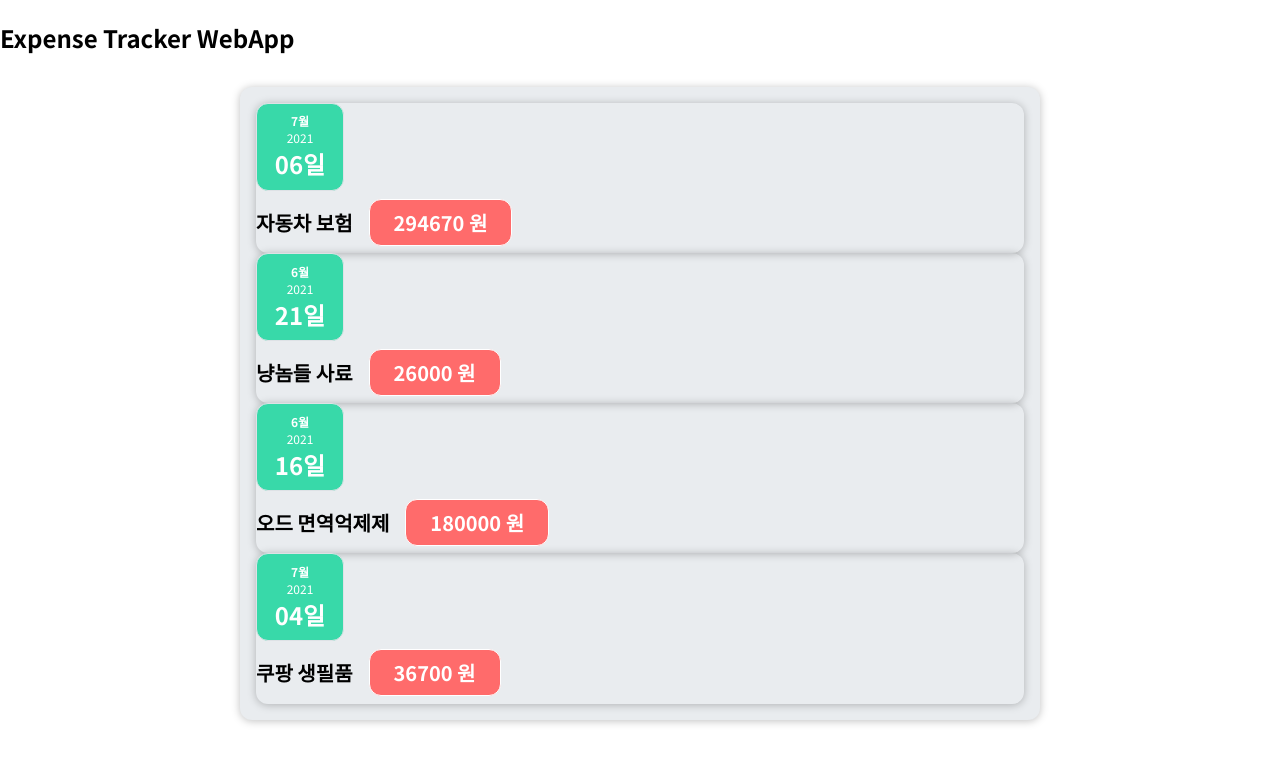
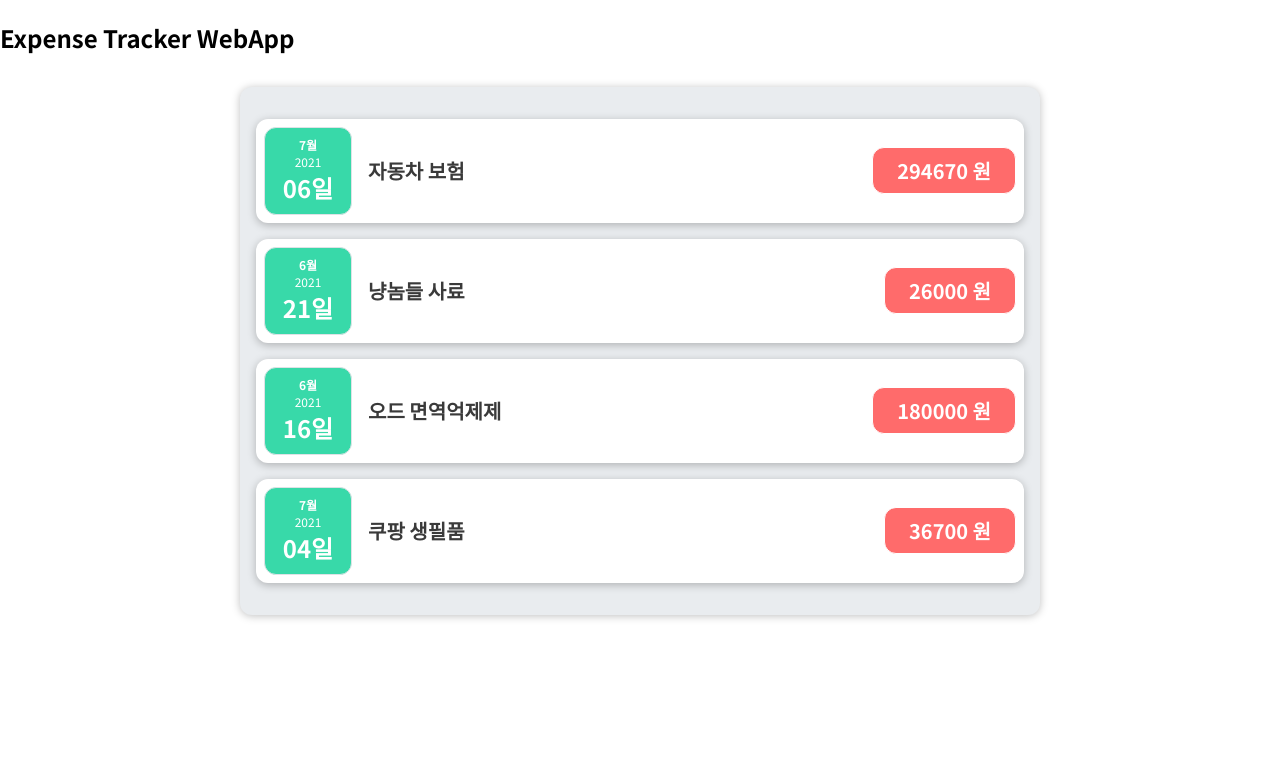
Before and after one commit to glenn-a810/Study, a React (Create React App) app in the folder expense-tracker/: page / in a window 1280 px wide. Shown: the top 764 px of the page. Built offline with nearby package versions, Linux system fonts and the light colour scheme.

Commit message:
props.children 사용법

```diff
--- a/expense-tracker/src/components/Card.js
+++ b/expense-tracker/src/components/Card.js
@@ -1,8 +1,10 @@
 import './Card.css'
 
 function Card(props) {
+    const classes = 'card ' + props.className
+
     return(
-        <div className='card'>
+        <div className={classes}>
             {props.children}
         </div>
     )
--- a/expense-tracker/src/components/Expenses.js
+++ b/expense-tracker/src/components/Expenses.js
@@ -1,14 +1,15 @@
 import ExpenseItem from './ExpenseItem'
+import Card from './Card'
 import './Expenses.css'
 
 function Expenses(props) {
     return(
-        <div className='expenses'>
+        <Card className='expenses'>
             <ExpenseItem title={props.expenses[0].title} amount={props.expenses[0].amount} date={props.expenses[0].date} />
             <ExpenseItem title={props.expenses[1].title} amount={props.expenses[1].amount} date={props.expenses[1].date}  />
             <ExpenseItem title={props.expenses[2].title} amount={props.expenses[2].amount} date={props.expenses[2].date}  />
             <ExpenseItem title={props.expenses[3].title} amount={props.expenses[3].amount} date={props.expenses[3].date}  />
-        </div>
+        </Card>
     )
 }
 
```
